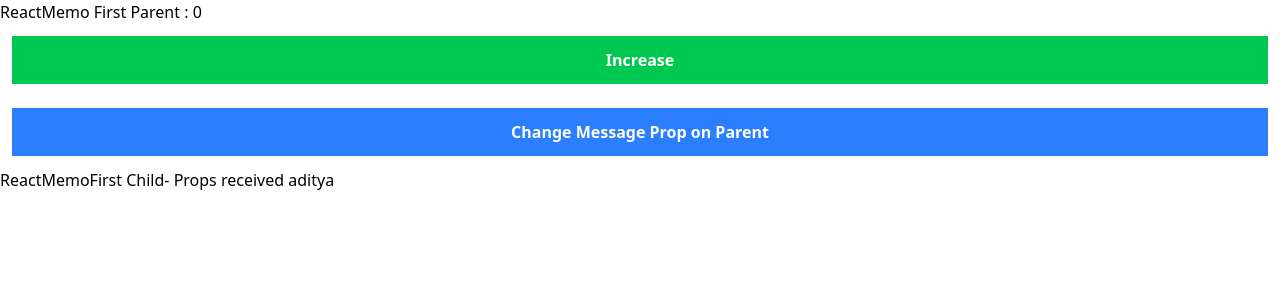
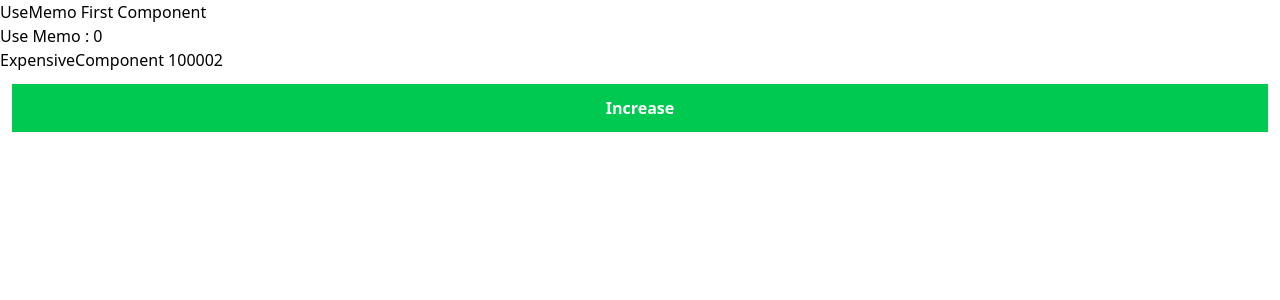
Before and after one commit to cyberadityacode/reactjs, a React (Vite) app in the folder 36 All Hooks in one Project/: page / in a window 1280 px wide. Shown: the top 300 px of the page. Built offline with nearby package versions, Linux system fonts and the light colour scheme.

Commit message:
added useMemo

```diff
--- /dev/null
+++ b/36 All Hooks in one Project/components/hooks/useMemo/ExpensiveComponent.jsx
@@ -0,0 +1,19 @@
+import React, { memo, useMemo } from "react";
+
+function ExpensiveComponent() {
+  const expensiveFunction = () => {
+    console.log("Calculating Sum");
+    let i = 0;
+
+    for (i = 0; i <= 100000; i++) {
+      i += 1;
+    }
+    return i;
+  };
+  const total = useMemo(()=> expensiveFunction() ,[]) //useMemo enable memoization on function
+//   const total = expensiveFunction();
+  return <div>ExpensiveComponent {total}</div>;
+}
+
+// export default memo(ExpensiveComponent); //mark full component as React.memo
+export default ExpensiveComponent;
--- /dev/null
+++ b/36 All Hooks in one Project/components/hooks/useMemo/UseMemoFirstComponent.jsx
@@ -0,0 +1,29 @@
+import React, { useState } from "react";
+import ExpensiveComponent from "./ExpensiveComponent";
+
+function UseMemoFirstComponent() {
+
+    const [count, setCount] = useState(0);
+    const handleCountIncrease = ()=>{
+        setCount(prev=> prev+1);
+    }
+  return (
+    <>
+      <div>UseMemo First Component</div>
+      <div>
+        <h1>Use Memo : {count}</h1>
+
+        <ExpensiveComponent />
+        <button
+          onClick={handleCountIncrease}
+          className="p-3 m-3 bg-green-500 text-white font-bold hover:bg-green-700 active:scale-105"
+        >
+          Increase
+        </button>
+
+
+      </div>
+    </>
+  );
+}
+export default UseMemoFirstComponent;
--- a/36 All Hooks in one Project/src/main.jsx
+++ b/36 All Hooks in one Project/src/main.jsx
@@ -40,6 +40,7 @@ import UseReducerThird from "../components/hooks/useReducer/UseReducerThird.jsx"
 import UseReducerForth from "../components/hooks/useReducer/UseReducerForth.jsx";
 import UseReducerFifth from "../components/hooks/useReducer/UseReducerFifth.jsx";
 import ReactMemoFirst from "../components/hooks/ReactMemo/ReactMemoFirst.jsx";
+import UseMemoFirstComponent from "../components/hooks/useMemo/UseMemoFirstComponent.jsx";
 
 createRoot(document.getElementById("root")).render(
   <StrictMode>
@@ -73,6 +74,7 @@ createRoot(document.getElementById("root")).render(
     {/* <UseReducerThird /> */}
     {/* <UseReducerForth /> */}
     {/* <UseReducerFifth /> */}
-    <ReactMemoFirst />
+    {/* <ReactMemoFirst /> */}
+    <UseMemoFirstComponent />
   </StrictMode>
 );
```
Also changed, not shown: 1 other file (tests, documents, lock files or other folders).
